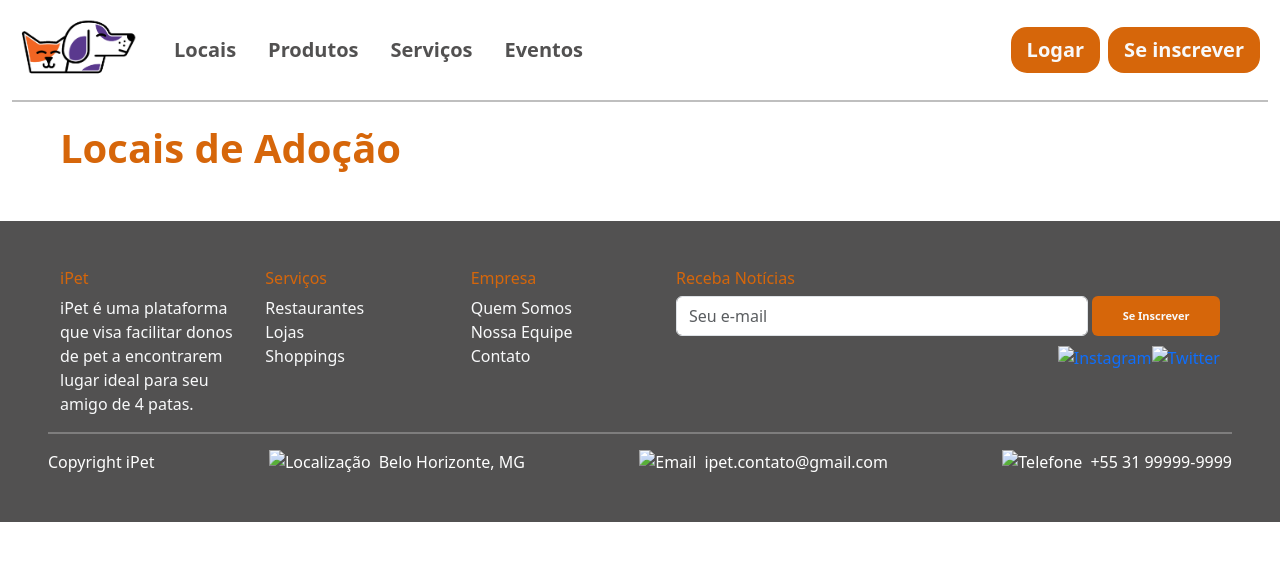
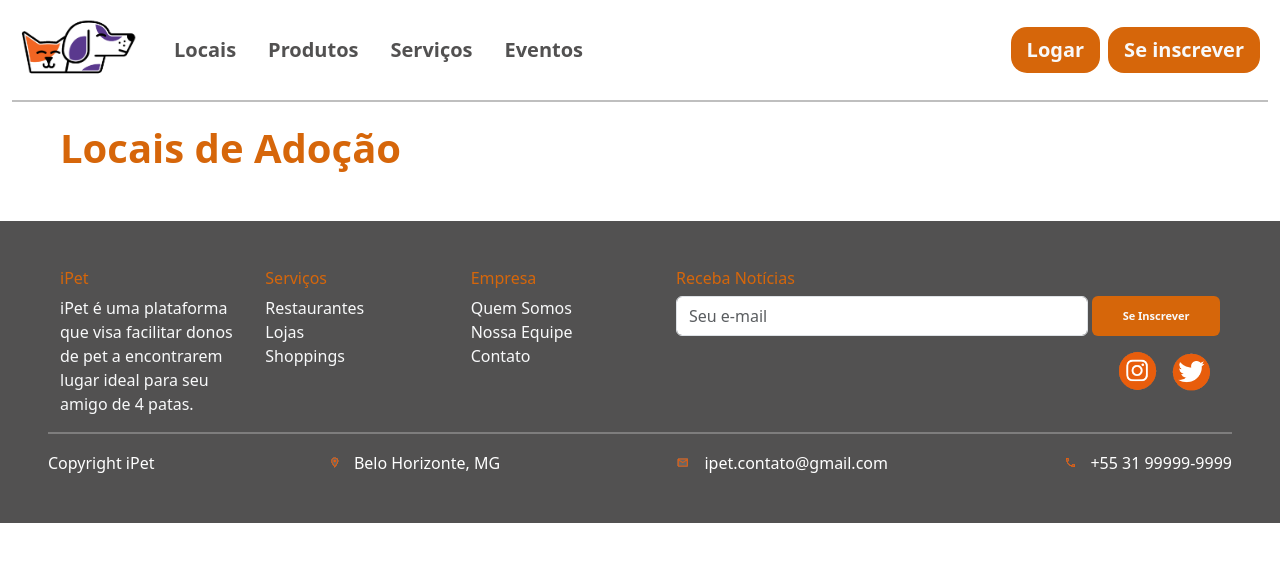
Before and after one commit to dev1amin/petf-1, a plain HTML site: page cadastroLocal/local.html in a window 1280 px wide. Drawn offline with nearby package versions, Linux system fonts and the light colour scheme; no server answers.

Commit message:
Update local.html

```diff
--- a/cadastroLocal/local.html
+++ b/cadastroLocal/local.html
@@ -85,10 +85,10 @@
           <div style="    display: flex;
           justify-content: end;">
             <a style="    text-decoration: none;          " href="https://www.instagram.com/ipetoficialbh/" target="_blank">
-              <img style="    height: 50px;     margin-top: 10px;" src="imagens/instagram.png" alt="Instagram" class="">
+              <img style="    height: 50px;     margin-top: 10px;" src="../imagens/instagram.png" alt="Instagram" class="">
             </a>
             <a style="    text-decoration: none;          " href="https://www.x.com/ipetoficial/" target="_blank">
-              <img style="    height: 50px;     margin-top: 10px;" src="imagens/twitter.png" alt="Twitter" class="">
+              <img style="    height: 50px;     margin-top: 10px;" src="../imagens/twitter.png" alt="Twitter" class="">
             </a>
           </div>
         </div>
@@ -98,15 +98,15 @@
     <div class="d-flex flex-column flex-md-row justify-content-between align-items-center" style="color: white">
       <p class="mb-0 me-md-5">Copyright iPet</p>
       <div class="d-flex align-items-center">
-        <img src="imagens/loc.png" alt="Localização" class="me-2">
+        <img src="../imagens/loc.png" alt="Localização" class="me-2">
         <p class="mb-0 me-md-5">Belo Horizonte, MG</p>
       </div>
       <div class="d-flex align-items-center">
-        <img src="imagens/mail.png" alt="Email" class="me-2">
+        <img src="../imagens/mail.png" alt="Email" class="me-2">
         <p class="mb-0 me-md-5">ipet.contato@gmail.com</p>
       </div>
       <div class="d-flex align-items-center">
-        <img src="imagens/phone.png" alt="Telefone" class="me-2">
+        <img src="../imagens/phone.png" alt="Telefone" class="me-2">
         <p class="mb-0">+55 31 99999-9999</p>
      </div>
     </div>
```
